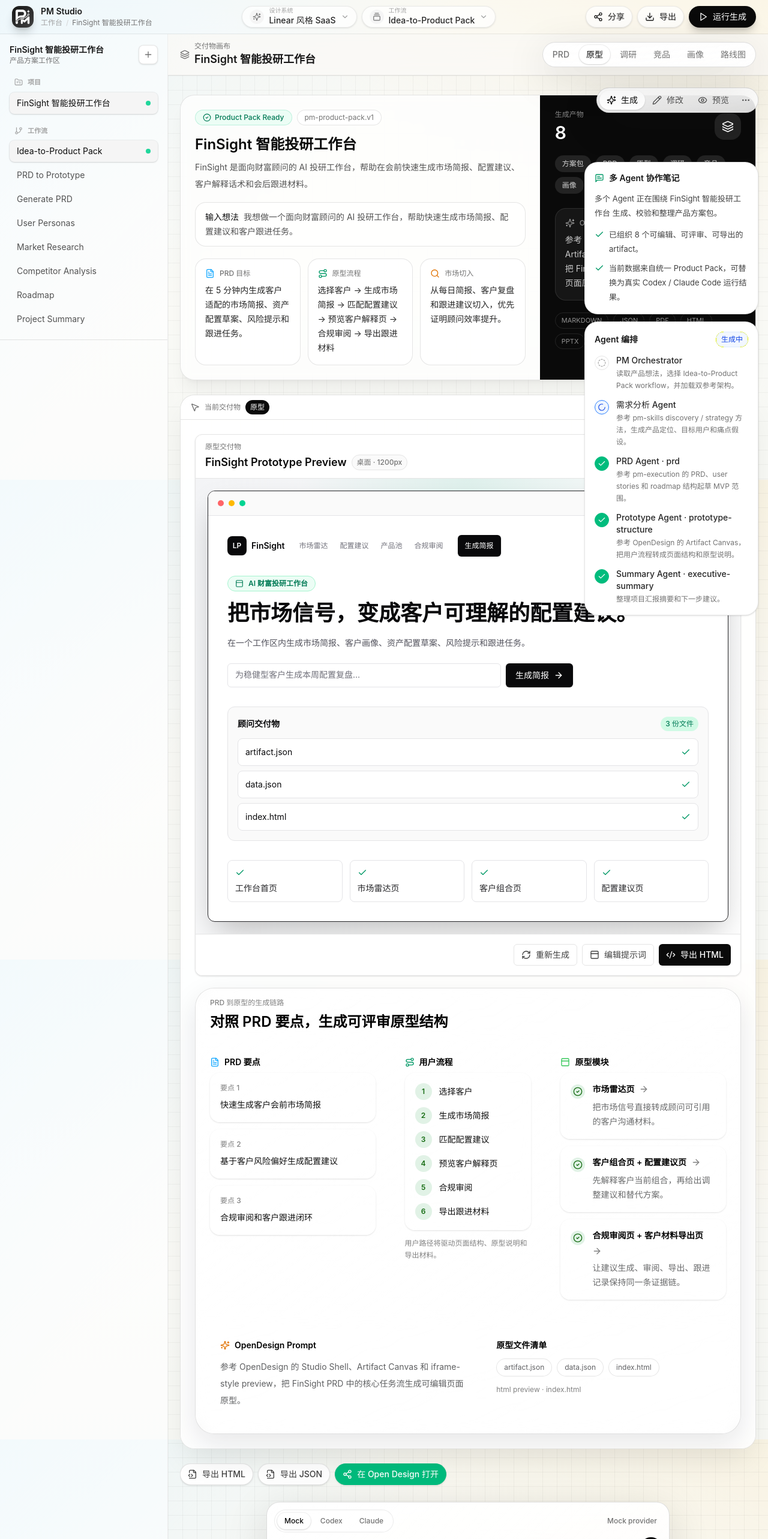
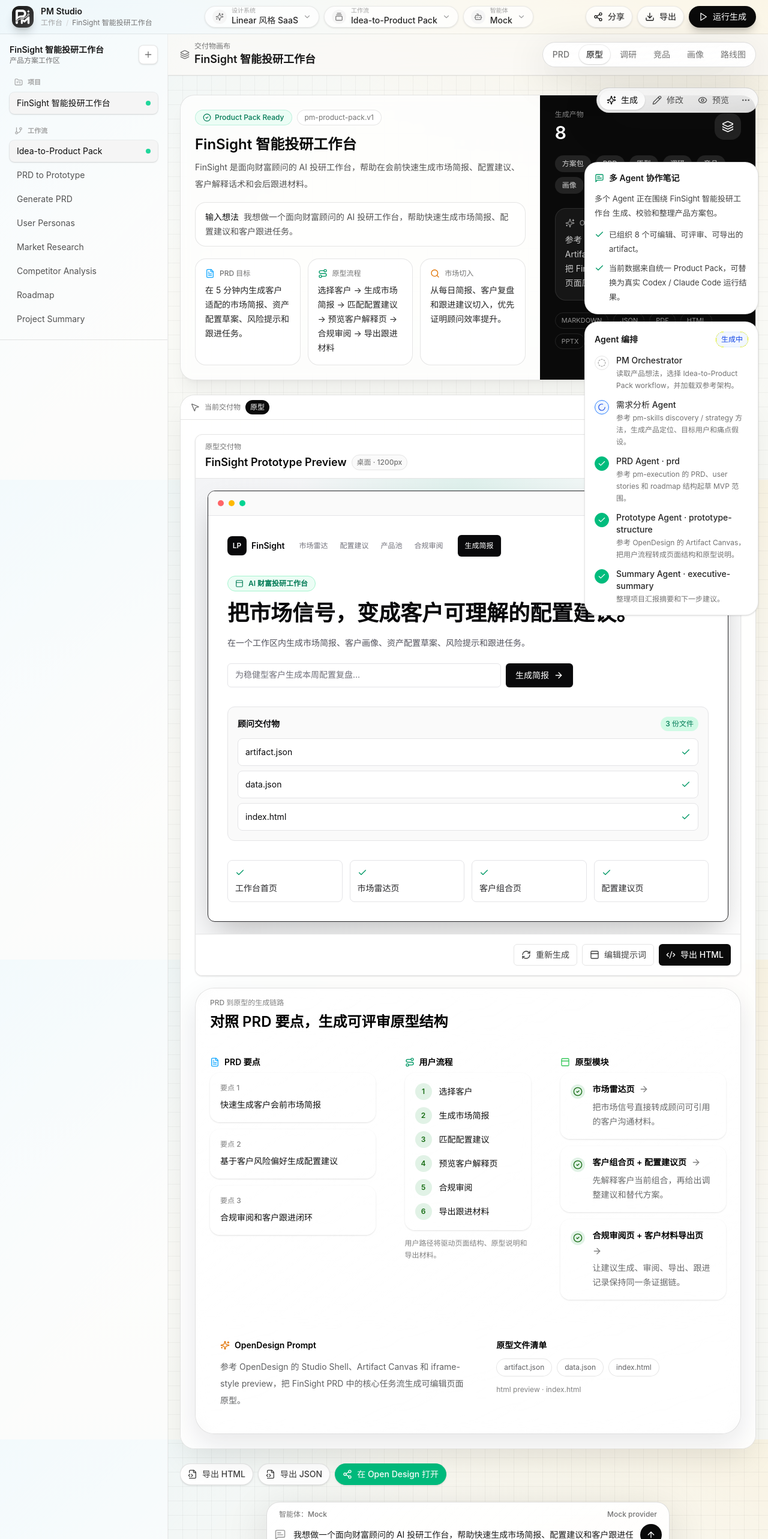
Before and after one commit to Maggyee/pmstudio, a Next.js app: page /app in a window 1280 px wide. Shown: the top 2566 px of the page at 60% size. Built offline with nearby package versions, Linux system fonts and the light colour scheme.

Commit message:
Move provider picker to workspace topbar

```diff
--- a/components/studio/artifact-canvas.tsx
+++ b/components/studio/artifact-canvas.tsx
@@ -618,24 +618,6 @@ function getWorkflowIdForTab(tab: (typeof studioTabs)[number]): WorkflowId {
   return "idea-to-product-pack";
 }
 
-const providerOptions: Array<{
-  id: AgentProviderId;
-  label: string;
-}> = [
-  {
-    id: "mock",
-    label: "Mock",
-  },
-  {
-    id: "codex",
-    label: "Codex",
-  },
-  {
-    id: "claude-code",
-    label: "Claude",
-  },
-];
-
 function getRunModeLabel(mode?: AgentRunMode) {
   const labels: Record<AgentRunMode, string> = {
     "api-fallback-dry-run": "API dry-run",
@@ -648,16 +630,29 @@ function getRunModeLabel(mode?: AgentRunMode) {
   return mode ? labels[mode] : "Mock provider";
 }
 
+function getProviderLabel(providerId: AgentProviderId) {
+  const labels: Record<AgentProviderId, string> = {
+    "api-fallback": "API fallback",
+    "claude-code": "Claude Code",
+    codex: "Codex",
+    mock: "Mock",
+  };
+
+  return labels[providerId];
+}
+
 export function ArtifactCanvas({
   activeArtifact,
   activeViewport,
   agentEvents,
   productPack,
+  providerId = "mock",
 }: {
   activeArtifact?: string;
   activeViewport?: string;
   agentEvents?: HarnessEvent[];
   productPack?: ProductPack;
+  providerId?: AgentProviderId;
 }) {
   const activeTab = getTabFromArtifactParam(activeArtifact);
   const [activeMode, setActiveMode] = useState<"生成" | "修改" | "预览">("生成");
@@ -667,7 +662,6 @@ export function ArtifactCanvas({
   );
   const [isGenerating, setIsGenerating] = useState(false);
   const [exportingAction, setExportingAction] = useState<string | null>(null);
-  const [selectedProvider, setSelectedProvider] = useState<AgentProviderId>("mock");
   const [lastRunMode, setLastRunMode] = useState<AgentRunMode>("mock");
   const [prompt, setPrompt] = useState(currentPack.sourceIdea);
   const [runError, setRunError] = useState<string | null>(null);
@@ -794,7 +788,7 @@ export function ArtifactCanvas({
       const response = await fetch("/api/generate", {
         body: JSON.stringify({
           input,
-          providerId: selectedProvider,
+          providerId,
           workflowId: getWorkflowIdForTab(activeTab),
         }),
         headers: {
@@ -986,27 +980,10 @@ export function ArtifactCanvas({
           className="liquid-glass sticky bottom-5 z-30 mx-auto mt-10 max-w-2xl rounded-[22px] p-3"
           onSubmit={handleGenerate}
         >
-          <div className="mb-2 flex flex-col gap-2 sm:flex-row sm:items-center sm:justify-between">
-            <div className="flex max-w-full gap-1 overflow-x-auto rounded-full border border-black/8 bg-white/45 p-1">
-              {providerOptions.map((provider) => {
-                const active = selectedProvider === provider.id;
-
-                return (
-                  <button
-                    className={cn(
-                      "h-7 shrink-0 rounded-full px-3 text-xs font-medium text-neutral-500 transition hover:bg-white hover:text-neutral-950",
-                      active && "bg-white text-neutral-950 shadow-sm ring-1 ring-black/5",
-                    )}
-                    disabled={isGenerating}
-                    key={provider.id}
-                    onClick={() => setSelectedProvider(provider.id)}
-                    type="button"
-                  >
-                    {provider.label}
-                  </button>
-                );
-              })}
-            </div>
+          <div className="mb-2 flex items-center justify-between gap-3">
+            <span className="truncate px-2 text-xs font-medium text-neutral-500">
+              智能体：{getProviderLabel(providerId)}
+            </span>
             <span className="px-2 text-xs font-medium text-neutral-500">
               {getRunModeLabel(lastRunMode)}
             </span>
--- a/components/studio/studio-shell.tsx
+++ b/components/studio/studio-shell.tsx
@@ -1,4 +1,8 @@
+"use client";
+
+import { useState } from "react";
 import {
+  Bot,
   ChevronDown,
   Download,
   FileText,
@@ -12,8 +16,34 @@ import Image from "next/image";
 import { ArtifactCanvas } from "@/components/studio/artifact-canvas";
 import { StudioSidebar } from "@/components/studio/sidebar";
 import { studioDesignSystems } from "@/lib/mock-data";
-import type { HarnessEvent, HarnessWorkflow } from "@/lib/agent-harness";
+import type {
+  AgentProviderId,
+  HarnessEvent,
+  HarnessWorkflow,
+} from "@/lib/agent-harness";
 import type { ProductPack } from "@/lib/product-pack";
+
+const providerOptions: Array<{
+  label: string;
+  value: AgentProviderId;
+}> = [
+  {
+    label: "Mock",
+    value: "mock",
+  },
+  {
+    label: "Codex",
+    value: "codex",
+  },
+  {
+    label: "Claude Code",
+    value: "claude-code",
+  },
+  {
+    label: "API fallback",
+    value: "api-fallback",
+  },
+];
 
 function TopbarPicker({
   label,
@@ -43,6 +73,49 @@ function TopbarPicker({
   );
 }
 
+function TopbarSelect({
+  label,
+  value,
+  icon,
+  options,
+  onChange,
+}: {
+  label: string;
+  value: string;
+  icon: React.ReactNode;
+  options: Array<{ label: string; value: string }>;
+  onChange: (value: string) => void;
+}) {
+  const activeOption = options.find((option) => option.value === value);
+
+  return (
+    <label className="group relative inline-flex h-9 min-w-0 items-center gap-2 rounded-full border border-black/8 bg-white/60 px-3 text-left text-sm shadow-sm backdrop-blur-xl transition hover:-translate-y-0.5 hover:border-black/14 hover:bg-white hover:shadow-md">
+      <span className="flex h-6 w-6 shrink-0 items-center justify-center rounded-full bg-neutral-100 text-neutral-500 transition group-hover:bg-neutral-950 group-hover:text-white">
+        {icon}
+      </span>
+      <span className="min-w-0">
+        <span className="block text-[10px] leading-none text-neutral-400">{label}</span>
+        <span className="mt-0.5 block max-w-[118px] truncate font-medium text-neutral-800 xl:max-w-[150px]">
+          {activeOption?.label ?? value}
+        </span>
+      </span>
+      <select
+        aria-label={label}
+        className="absolute inset-0 h-full w-full cursor-pointer opacity-0"
+        onChange={(event) => onChange(event.target.value)}
+        value={value}
+      >
+        {options.map((option) => (
+          <option key={option.value} value={option.value}>
+            {option.label}
+          </option>
+        ))}
+      </select>
+      <ChevronDown className="h-3.5 w-3.5 shrink-0 text-neutral-400 transition group-hover:text-neutral-600" />
+    </label>
+  );
+}
+
 export function StudioShell({
   activeArtifact,
   activeViewport,
@@ -58,6 +131,7 @@ export function StudioShell({
 }) {
   const projectTitle = productPack?.project.title ?? "FinSight 智能投研工作台";
   const workflowTitle = activeWorkflow?.title ?? "Idea-to-Product Pack";
+  const [selectedProvider, setSelectedProvider] = useState<AgentProviderId>("mock");
 
   return (
     <main className="min-h-screen text-[#191919]">
@@ -95,6 +169,13 @@ export function StudioShell({
               icon={<GalleryVerticalEnd className="h-3.5 w-3.5" />}
               label="工作流"
               value={workflowTitle}
+            />
+            <TopbarSelect
+              icon={<Bot className="h-3.5 w-3.5" />}
+              label="智能体"
+              onChange={(value) => setSelectedProvider(value as AgentProviderId)}
+              options={providerOptions}
+              value={selectedProvider}
             />
           </div>
 
@@ -143,6 +224,7 @@ export function StudioShell({
             activeViewport={activeViewport}
             agentEvents={agentEvents}
             productPack={productPack}
+            providerId={selectedProvider}
           />
         </section>
       </div>
```
Also changed, not shown: 1 other file (tests, documents, lock files or other folders).
